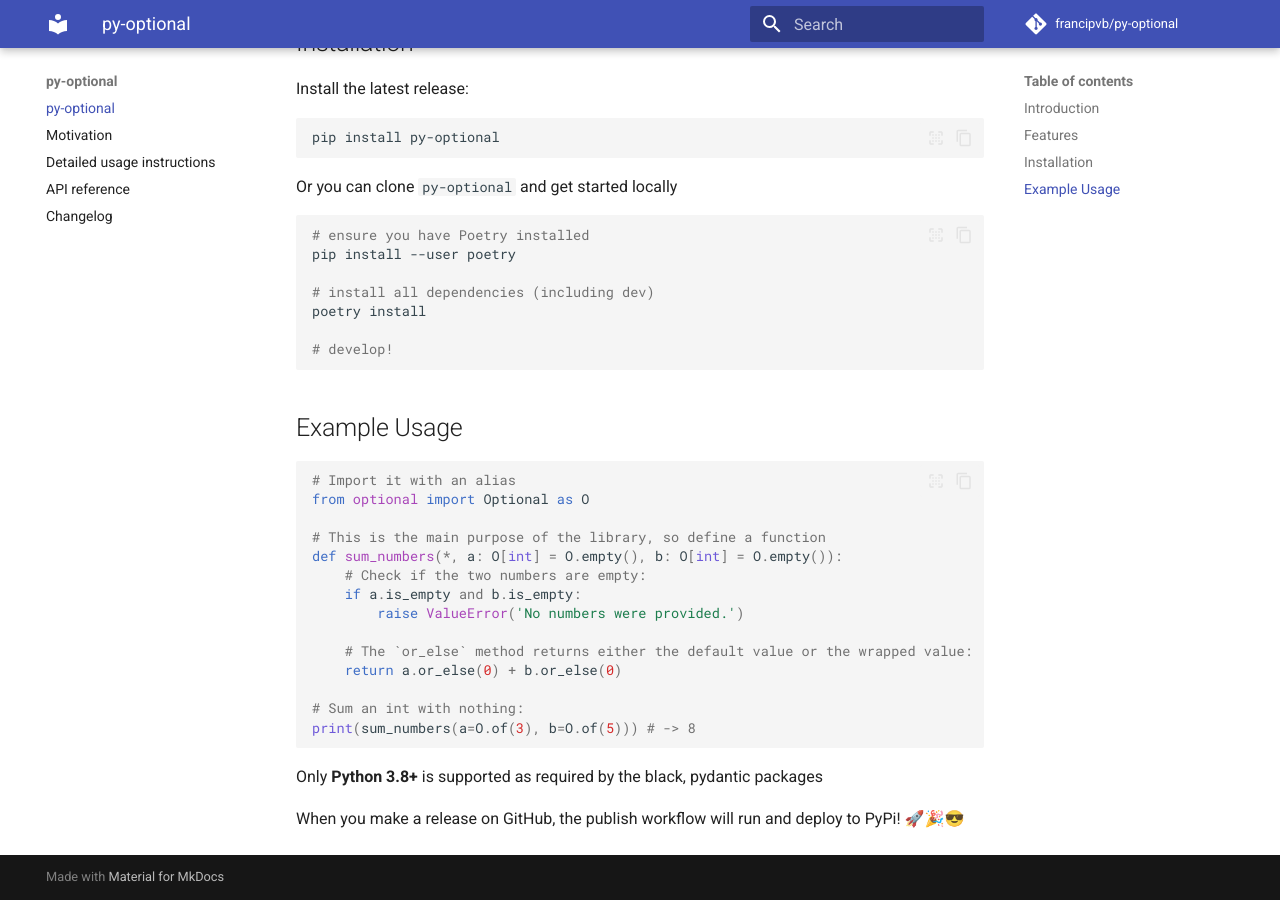
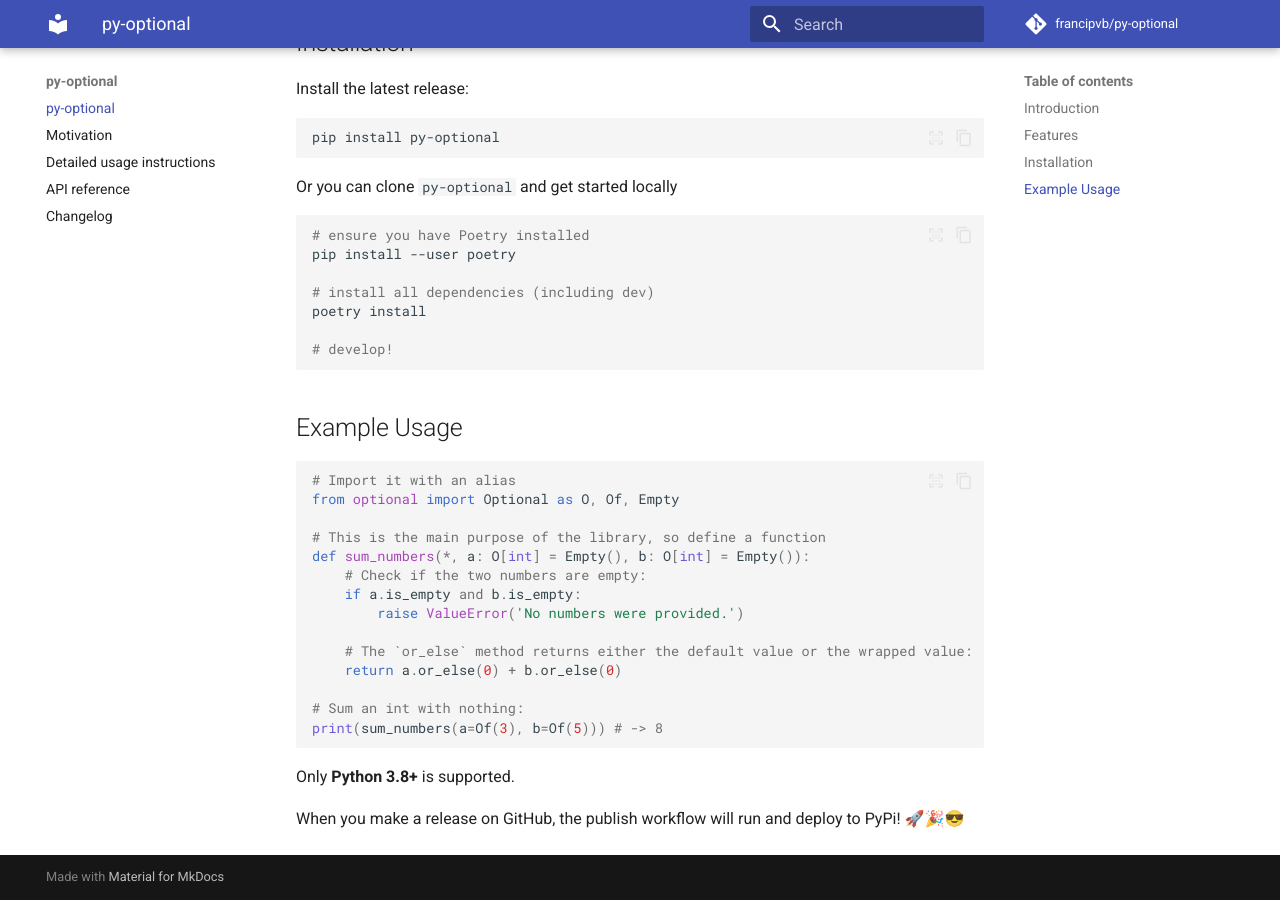
Before and after one commit to francipvb/py-optional, an MkDocs documentation site: the page built from docs/index.md, in a window 1280 px wide and 900 px high, scrolled down 514 px. Built offline with MkDocs 1.6.1 and Material for MkDocs 9.7.7, drawn with Linux system fonts in a browser that asks for light colours; comment, search, counter and statistics services are not loaded.

Commit message:
Updated documentation index.

````diff
--- a/docs/index.md
+++ b/docs/index.md
@@ -36,10 +36,10 @@
 
 ```python
 # Import it with an alias
-from optional import Optional as O
+from optional import Optional as O, Of, Empty
 
 # This is the main purpose of the library, so define a function
-def sum_numbers(*, a: O[int] = O.empty(), b: O[int] = O.empty()):
+def sum_numbers(*, a: O[int] = Empty(), b: O[int] = Empty()):
     # Check if the two numbers are empty:
     if a.is_empty and b.is_empty:
         raise ValueError('No numbers were provided.')
@@ -48,9 +48,9 @@
     return a.or_else(0) + b.or_else(0)
 
 # Sum an int with nothing:
-print(sum_numbers(a=O.of(3), b=O.of(5))) # -> 8
+print(sum_numbers(a=Of(3), b=Of(5))) # -> 8
 ```
 
-Only **Python 3.8+** is supported as required by the black, pydantic packages
+Only **Python 3.8+** is supported.
 
 When you make a release on GitHub, the publish workflow will run and deploy to PyPi! 🚀🎉😎
````
